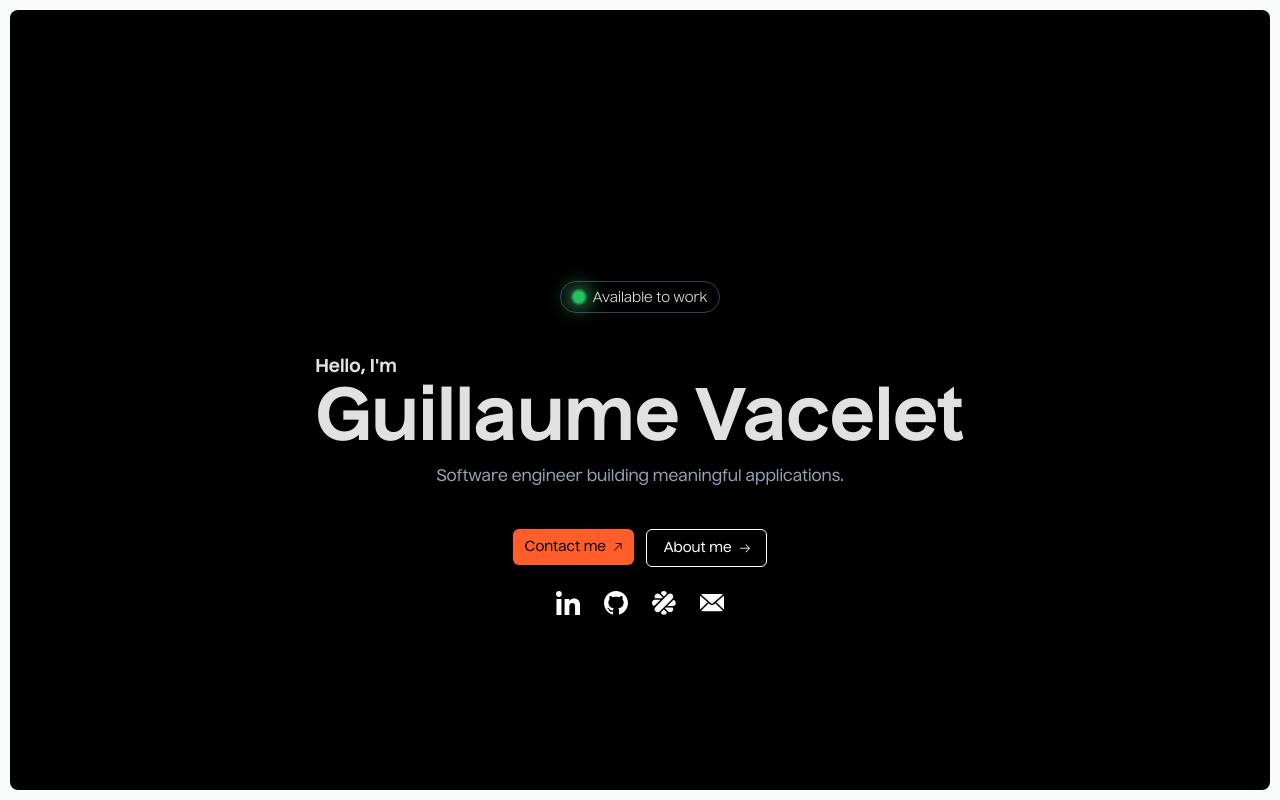
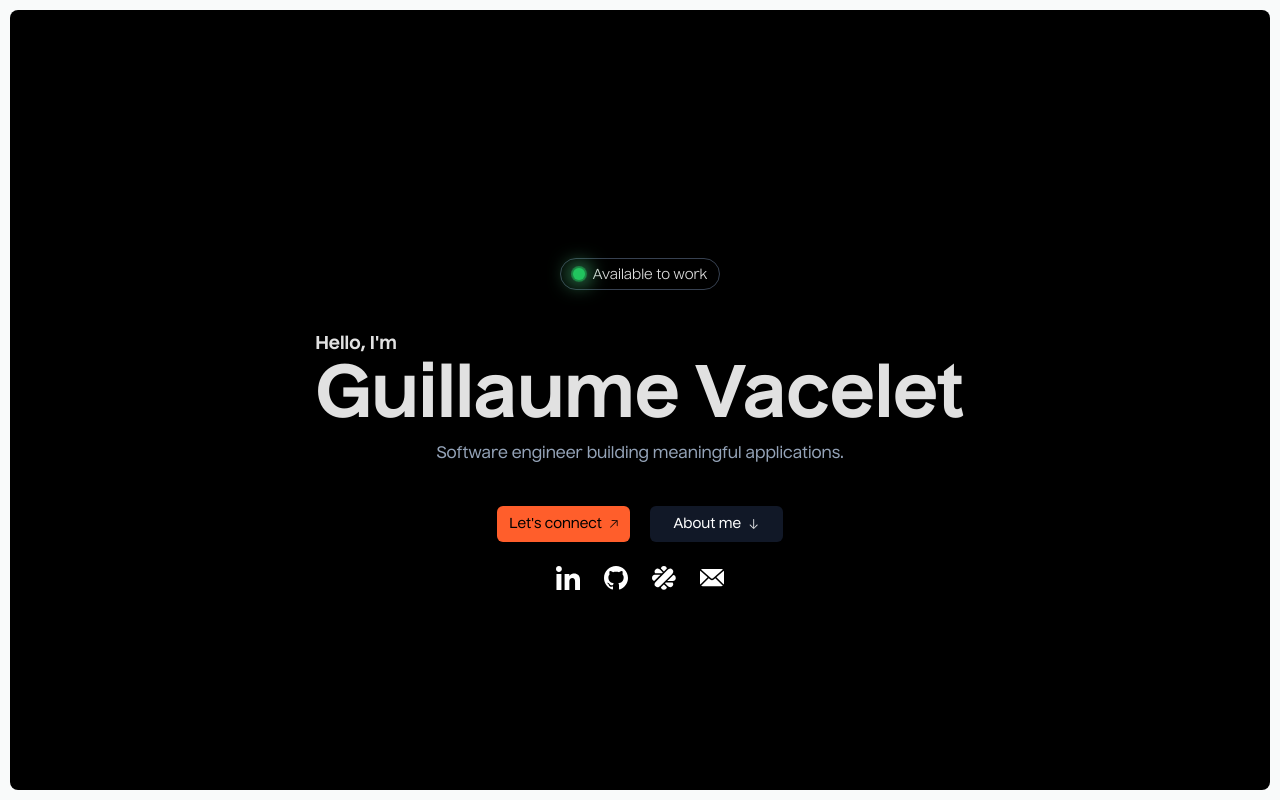
Before and after one commit to Guillaume-Vacelet/portfolio, a Next.js app: page / in a window 1280 px wide. Shown: the top 800 px of the page. Built offline with nearby package versions, Linux system fonts and the light colour scheme.

Commit message:
fix: minor visual adjustments

```diff
--- a/src/app/(routes)/projects/[project-name]/page.tsx
+++ b/src/app/(routes)/projects/[project-name]/page.tsx
@@ -23,7 +23,6 @@ export default function Projects() {
 
   return (
     <div className="w-full min-h-screen bg-zinc-950">
-      {/* px-4 sm:px-6 */}
       <div className="size-full flex flex-col items-center justify-center px-4 sm:px-12 md:px-20 xl:px-40">
         <div className="relative w-full flex flex-row items-center justify-between h-16">
           <Link href="/"
@@ -53,15 +52,13 @@ export default function Projects() {
             </Link>
           </div>
         </div>
-        {/* px-8 sm:px-12 md:px-20 xl:px-40 */}
-        {/* md:max-w-[800px] */}
         {projectIndex === -1
           ? <div className="w-full h-screen flex items-center justify-center">Loading</div>
           : <div className="size-full flex flex-col justify-start gap-8 sm:gap-12 mt-8 pb-20">
               <div className="flex flex-col gap-2 sm:gap-3 pt-8 sm:pt-24">
-                <span className="text-base sm:text-md font-medium text-gray-500">{projects[projectIndex].year}</span>
+                <span className="text-sm sm:text-base font-medium text-gray-500">{projects[projectIndex].year}</span>
                 <h1 className="text-2xl sm:text-3xl font-semibold text-white">{projects[projectIndex].title}</h1>
-                <h2 className="text-base sm:text-md font-medium text-gray-500">{projects[projectIndex].subtitle}</h2>
+                <h2 className="text-sm sm:text-base font-medium text-gray-500">{projects[projectIndex].subtitle}</h2>
               </div>
 
               <Image
--- a/src/app/_components/hoverableButtonLink.tsx
+++ b/src/app/_components/hoverableButtonLink.tsx
@@ -16,13 +16,13 @@ export default function HoverableButtonLink({ label, url, primary=false } : { la
   }
 
   return (
-    <Link className={`group w-full box-border group self-start flex flex-col items-center gap-1 sm:gap-2 px-3 py-2 rounded-md overflow-hidden ${primary ? 'bg-accent' : 'bg-none border-white border-[1px]'} hover:bg-white`}
+    <Link className={`group w-full box-border self-start flex flex-col items-center gap-1 sm:gap-2 px-3 py-2 rounded-md overflow-hidden ${primary ? 'bg-accent' : 'bg-gray-900'} hover:bg-white`}
       href={url}
       onClick={(e) => handleOnClick(e, url)}>
       <span className={`h-full relative text-xs sm:text-sm font-medium ${primary ? 'text-black' : 'text-white'}`}>
         <span className="duration-500 w-full flex flex-row items-center gap-2 group-hover:-translate-y-full group-hover:opacity-0">
           {label}
-          <div className={`relative ${primary ? 'size-2' : 'size-[10px] svg-to-white'}`}>
+          <div className={`relative ${primary ? 'size-2' : 'size-[10px] svg-to-white rotate-90'}`}>
             <Image
               src={`/static/images/${primary ? 'arrow.up.right.svg' : 'arrow.right.svg'}`}
               alt="Up right arrow icon"
@@ -34,12 +34,11 @@ export default function HoverableButtonLink({ label, url, primary=false } : { la
 
         <span className={`duration-500 absolute w-full flex flex-row items-center gap-2 opacity-0 translate-y-0 group-hover:-translate-y-full group-hover:opacity-100 text-black font-medium`}>
           {label}
-          <div className={`relative ${primary ? 'size-2' : 'size-[10px]'}`}>
+          <div className={`relative ${primary ? 'size-2' : 'size-[10px] rotate-90'}`}>
             <Image
               src={`/static/images/${primary ? 'arrow.up.right.svg' : 'arrow.right.svg'}`}
               alt="Up right arrow icon"
               fill
-              className={primary ? "" : "group-hover:rotate-90"}
               style={{objectFit: "cover"}}
             />
           </div>
--- a/src/app/_components/navbar.tsx
+++ b/src/app/_components/navbar.tsx
@@ -13,7 +13,6 @@ interface NavLink {
 export const navLinks: NavLink[] = [
   { label: 'Home', anchor: 'home' },
   { label: 'About', anchor: 'about' },
-  // { label: 'Experiences', anchor: 'experiences' },
   { label: 'Projects', anchor: 'projects' },
 ]
 
@@ -23,10 +22,6 @@ export function handleScrollToAnchor(event: React.MouseEvent, sectionId: string)
   event.preventDefault();
   if (element) {
     element.scrollIntoView({behavior: 'smooth'})
-
-    // setTimeout(() => {
-    //   setActiveSection(sectionId);
-    // }, 500)
   }
 }
 
--- a/src/app/_sections/about.tsx
+++ b/src/app/_sections/about.tsx
@@ -26,7 +26,7 @@ export default function AboutSection() {
       <div className="flex flex-col items-center gap-5">
         <div className="w-full grid max-[592px]:grid-cols-1 grid-cols-5 gap-5">
           <div className="max-[592px]:col-span-1 col-span-3 flex bg-white rounded-2xl p-4 border-cardBorder border-[0.35px] shadow-sm">
-            <p className="text-lg font-normal">
+            <p className="text-base font-normal">
               I am a web developer specializing in Frontend engineering.
             </p>
           </div>
--- a/src/app/_sections/home.tsx
+++ b/src/app/_sections/home.tsx
@@ -8,11 +8,11 @@ import Navbar from "@/_components/navbar";
 export default function HomeSection() {
   return (
     <section id="home" className="section !p-0">
-      <div className="relative w-full gap-8 p-4 sm:p-5 shrink-animation bg-black">
+      <div className="relative w-full flex flex-col p-4 sm:p-5 shrink-animation bg-black">
         {/* <div className="dotted-grid"></div> */}
         <Navbar />
 
-        <div className="size-full flex flex-col items-center justify-center gap-10 fade-in-right">
+        <div className="size-full flex flex-col items-center justify-center gap-10 fade-in-top">
           <div className="flex flex-col items-center gap-2">
             <div className="mb-8 w-fit flex flex-row items-center gap-2 py-1 px-2 md:px-3 rounded-full border bg-black border-gray-700">
               <LightIndicator />
@@ -32,8 +32,8 @@ export default function HomeSection() {
           </div>
 
           <div className="flex flex-col justify-center items-center gap-6">
-            <div className="grid grid-cols-2 gap-3">
-              <HoverableButtonLink label="Contact me" url="mailto:guillaume.vacelet@gmail.com" primary />
+            <div className="grid grid-cols-2 gap-3 sm:gap-5">
+              <HoverableButtonLink label="Let's connect" url="mailto:guillaume.vacelet@gmail.com" primary />
               <HoverableButtonLink label="About me" url="about" />
             </div>
             <SocialLinkList />
--- a/src/app/_styles/animations.css
+++ b/src/app/_styles/animations.css
@@ -26,18 +26,18 @@
   }
 }
 
-.fade-in-right {
+.fade-in-top {
   opacity: 0;
-  animation: 1s fade-in-right 1.25s ease forwards;
+  animation: 1.25s fade-in-top 1.25s ease forwards;
 }
-@keyframes fade-in-right {
+@keyframes fade-in-top {
   from {
     opacity: 0;
-    transform: translateX(-50px);
+    transform: translateY(50px);
   }
   to {
     opacity: 1;
-    transform: translateX(0px);
+    transform: translateY(0px);
   }
 }
 
```
